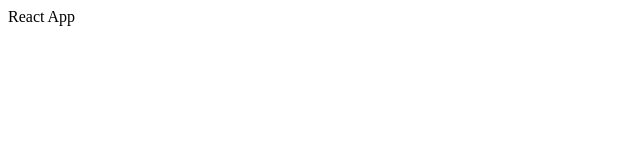
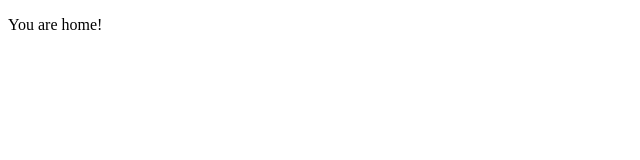
Before and after one commit to genzyy/react-recoil-typescript-boilerplate, a React (Create React App) app: page / in a window 1280 px wide. Shown: the top 160 px of the page, without its empty margins (0-640 px from the left). Built offline with nearby package versions, Linux system fonts and the light colour scheme.

Commit message:
setup: routes

```diff
--- a/package.json
+++ b/package.json
@@ -14,6 +14,7 @@
         "react-dom": "^18.2.0",
         "react-helmet": "^6.1.0",
         "react-i18next": "^11.18.3",
+        "react-router-dom": "^6.2.2",
         "react-scripts": "5.0.1",
         "recoil": "^0.7.4",
         "sass": "^1.54.0",
--- a/src/App.tsx
+++ b/src/App.tsx
@@ -1,7 +1,30 @@
 import React from "react";
+import { Routes, Route } from "react-router-dom";
+import { authenticatedRoutes, publicRoutes } from "routes";
+
+import Authmiddleware from "routes/Routes";
 
 function App() {
-    return <div>React App</div>;
+    return (
+        <div>
+            <Routes>
+                {authenticatedRoutes.map((route, index) => (
+                    <Route
+                        key={index}
+                        path={route.path}
+                        element={<Authmiddleware Component={route.component} />}
+                    />
+                ))}
+                {publicRoutes.map((route, index) => (
+                    <Route
+                        key={index}
+                        path={route.path}
+                        element={<route.component />}
+                    />
+                ))}
+            </Routes>
+        </div>
+    );
 }
 
 export default App;
--- a/src/index.tsx
+++ b/src/index.tsx
@@ -1,12 +1,13 @@
 import React from "react";
 import ReactDOM from "react-dom/client";
+import { BrowserRouter as Router } from "react-router-dom";
 import App from "./App";
 
 const root = ReactDOM.createRoot(
     document.getElementById("root") as HTMLElement
 );
 root.render(
-    <React.StrictMode>
+    <Router>
         <App />
-    </React.StrictMode>
+    </Router>
 );
--- /dev/null
+++ b/src/interfaces/routes/index.ts
@@ -0,0 +1,6 @@
+import { FC } from "react";
+
+export interface RouteType {
+    path: string;
+    component: FC;
+}
--- a/src/layouts/main/main.tsx
+++ b/src/layouts/main/main.tsx
@@ -5,7 +5,10 @@ import { MainLayoutProps } from "interfaces";
 
 import styles from "./styles.module.scss";
 
-const MainLayout: FC<MainLayoutProps> = ({ title = "React Cpp", children }) => {
+const MainLayout: FC<MainLayoutProps> = ({
+    title = "Typescript React App",
+    children,
+}) => {
     return (
         <div className={styles.mainLayout}>
             <Helmet>
--- a/src/routes/index.ts
+++ b/src/routes/index.ts
@@ -1 +1,6 @@
-export const routes = "routes";
+import { RouteType } from "interfaces/routes";
+import Home from "ui/application/home";
+
+export const authenticatedRoutes: Array<RouteType> = [];
+
+export const publicRoutes: Array<RouteType> = [{ path: "/", component: Home }];
```
Also changed, not shown: 1 other file (tests, documents, lock files or other folders).
